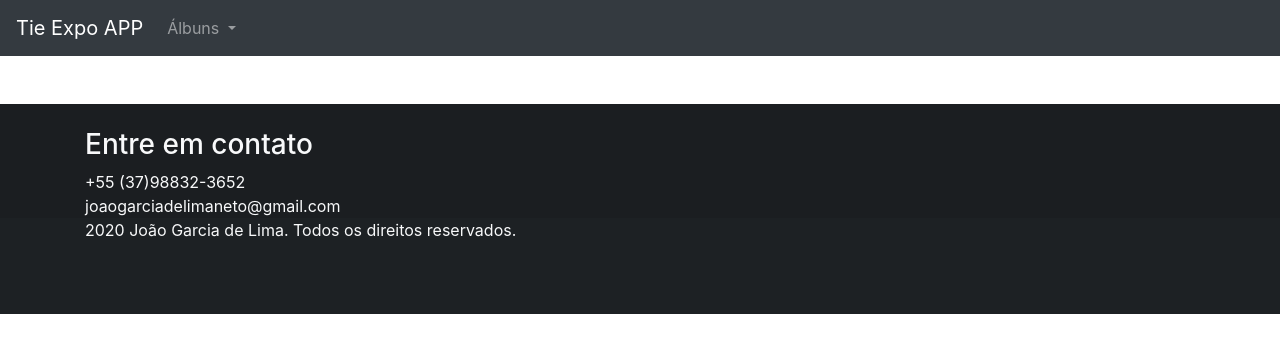
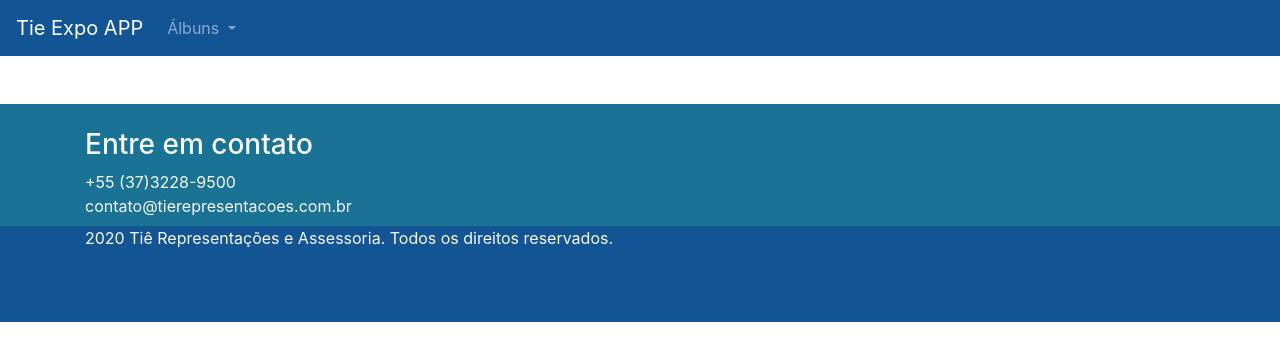
Before and after one commit to joaogarciadelima/tiexpo, a Django app: page /albuns/ in a window 1280 px wide. Shown: the top 361 px of the page. Run offline with Django 3.2, Linux system fonts and the light colour scheme; data that the repository does not hold is empty; some libraries are stand-ins or nearby versions.

Commit message:
Alteradas cores de layout e incluidos favicon e logomarca. Alteradas informações de contato também

```diff
--- a/tiexpo/base/static/css/style.css
+++ b/tiexpo/base/static/css/style.css
@@ -1,7 +1,8 @@
+
 .main-footer {
-    background-color: #1b1e21;
+    background-color: #1a7394;
 }
 
 .rights {
-    background-color: #1d2124;
+    background-color: #135594;
 }
--- a/tiexpo/base/templates/base/base.html
+++ b/tiexpo/base/templates/base/base.html
@@ -10,6 +10,7 @@
 
     <meta name="description" content="Página para controle de pacientes">
     <meta name="author" content="João Garcia">
+    <link rel="icon" type="'image/png" href="{% static 'img/favicon-16x16.png' %}"/>
     <link href="{% static 'css/bootstrap.min.css' %}" rel="stylesheet">
     <link href="{% static 'css/style.css' %}" rel="stylesheet">
 {#    <link href="{% static 'css/album.css' %}" rel="stylesheet">#}
@@ -19,7 +20,8 @@
 
 </head>
 <body>
-<nav class="navbar navbar-expand-lg navbar-dark bg-dark">
+{#<nav class="navbar navbar-expand-lg navbar-dark bg-dark">#}
+<nav class="navbar navbar-expand-lg navbar-dark text-light" style="background-color: #135594; text">
     <a class="navbar-brand" href="{% url 'base:home' %}">Tie Expo APP</a>
     <button class="navbar-toggler" type="button" data-toggle="collapse"
             data-target="#navbarSupportedContent" aria-controls="navbarSupportedContent"
@@ -49,9 +51,10 @@
         <div class="row">
             <div class="col">
                 <h3>Entre em contato</h3>
-                <a href="tel:+5537988323652" class="text-light">+55 (37)98832-3652</a>
+                <address class="mb-2">
+                <a href="tel:+5532289500" class="text-light">+55 (37)3228-9500</a>
                 </br>
-                <a href="mailto:joaogarciadelimaneto@gmail.com" class="text-light">joaogarciadelimaneto@gmail.com</a>
+                <a href="mailto:contato@tierepresentacoes.com.br" class="text-light">contato@tierepresentacoes.com.br</a>
                 </address>
             </div>
         </div>
@@ -60,7 +63,7 @@
         <div class="container mb-5">
             <div class="row">
                 <div class="col">
-                    {% now 'Y' %} João Garcia de Lima. Todos os direitos reservados.
+                    {% now 'Y' %} Tiê Representações e Assessoria. Todos os direitos reservados.
                 </div>
             </div>
         </div>
--- a/tiexpo/base/tests.py
+++ /dev/null
@@ -1,3 +0,0 @@
-# from django.test import TestCase
-
-# Create your tests here.
```
Also changed, not shown: tiexpo/base/templates/base/home.html (+6 -42 lines), tiexpo/base/static/img/Logo.png (added), tiexpo/base/static/img/favicon-16x16.png (added).
